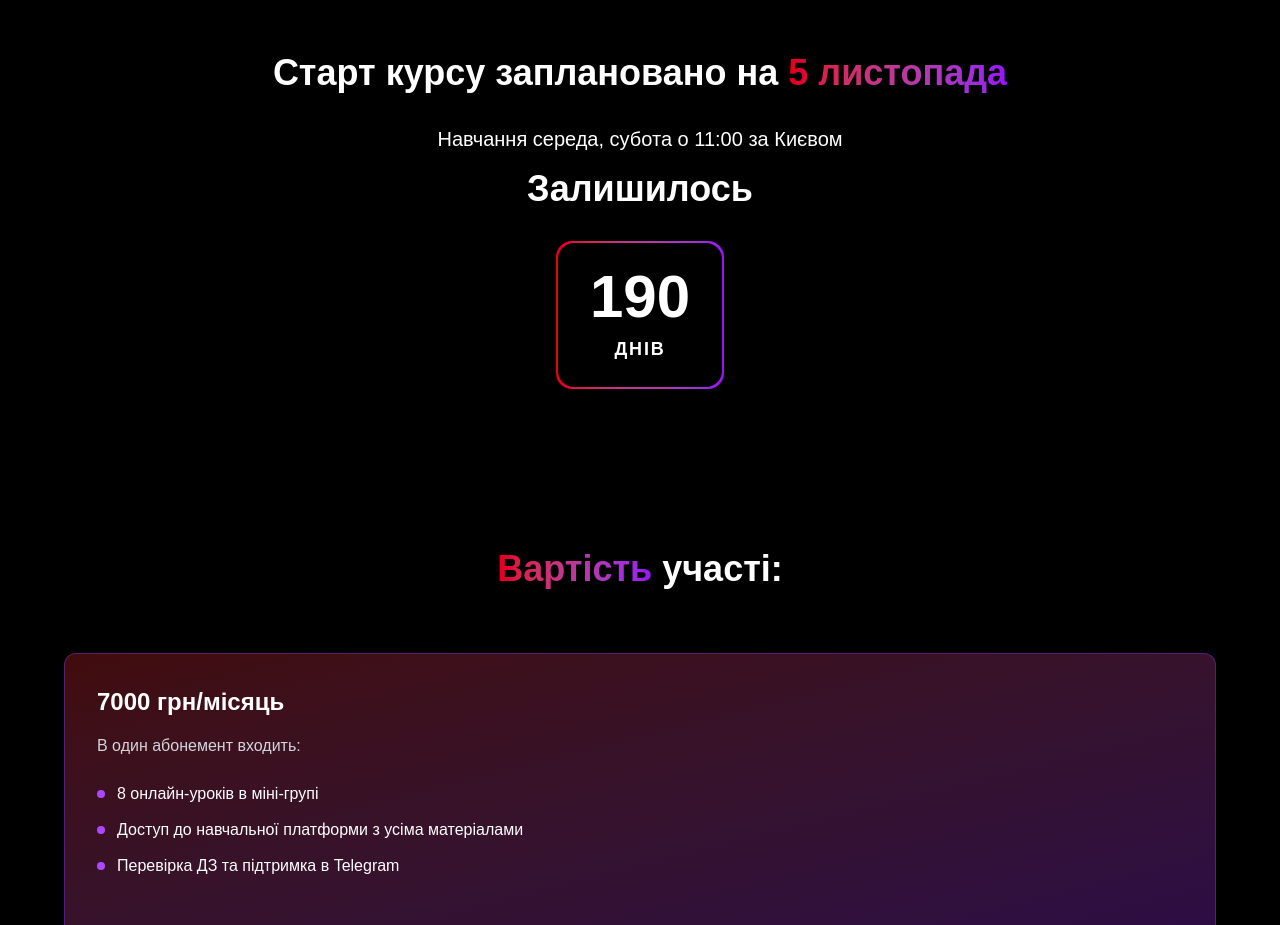
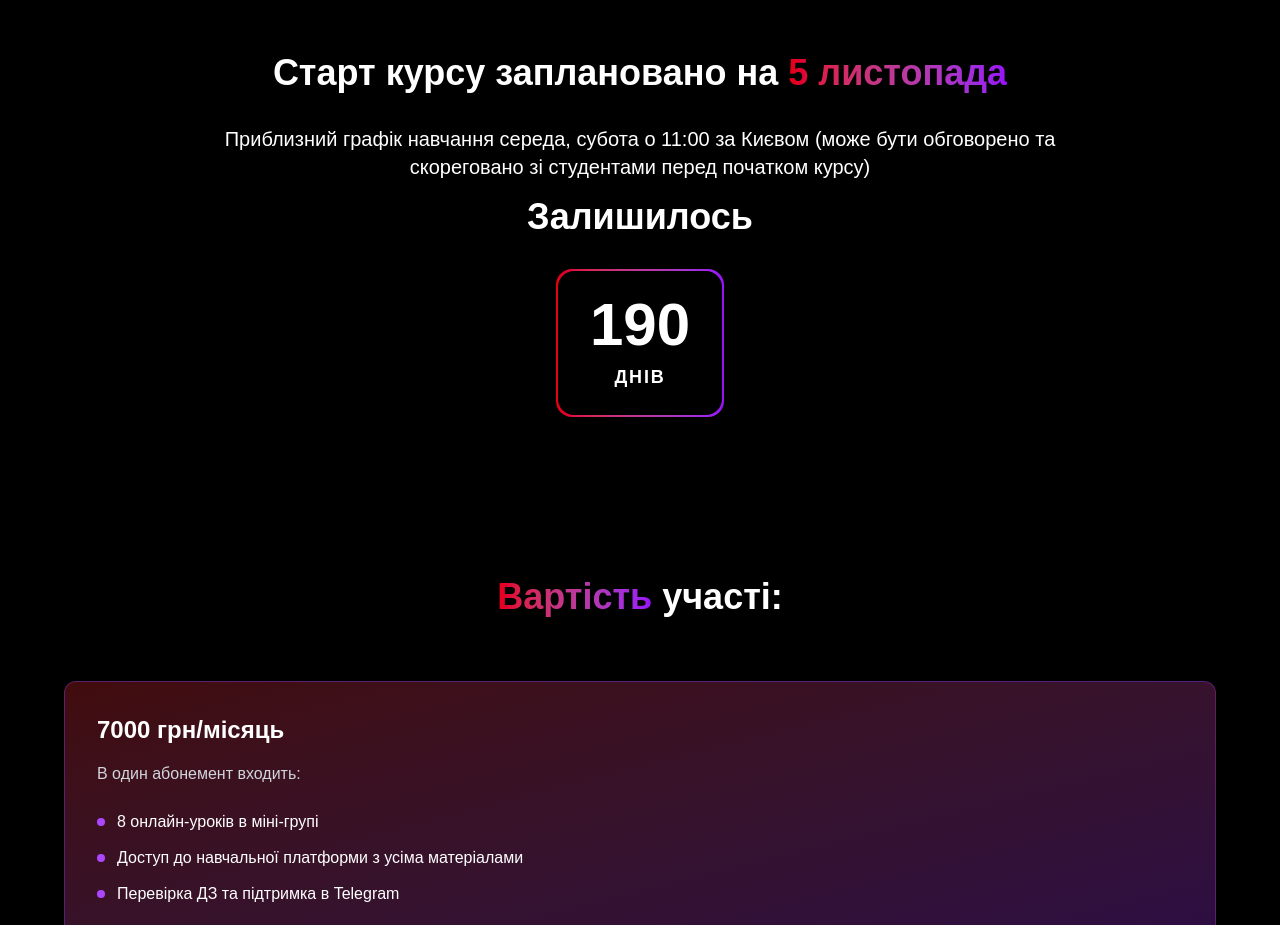
Before and after one commit to GrigoriyShkarta/extreme-group, a Next.js app: page / in a window 1280 px wide. Shown: the part 3520-4445 px from the top of the page. Built offline with nearby package versions, Linux system fonts and the light colour scheme.

Commit message:
added text

```diff
--- a/components/CountDown.tsx
+++ b/components/CountDown.tsx
@@ -41,7 +41,7 @@ export default function Countdown() {
 				</h2>
 
 				<p className='mb-4 text-xl'>
-					Навчання середа, субота о 11:00 за Києвом
+					Приблизний графік навчання середа, субота о 11:00 за Києвом (може бути обговорено та скореговано зі студентами перед початком курсу)
 				</p>
 
 				<h2 className='text-2xl md:text-4xl font-bold mb-8'>Залишилось</h2>
```
